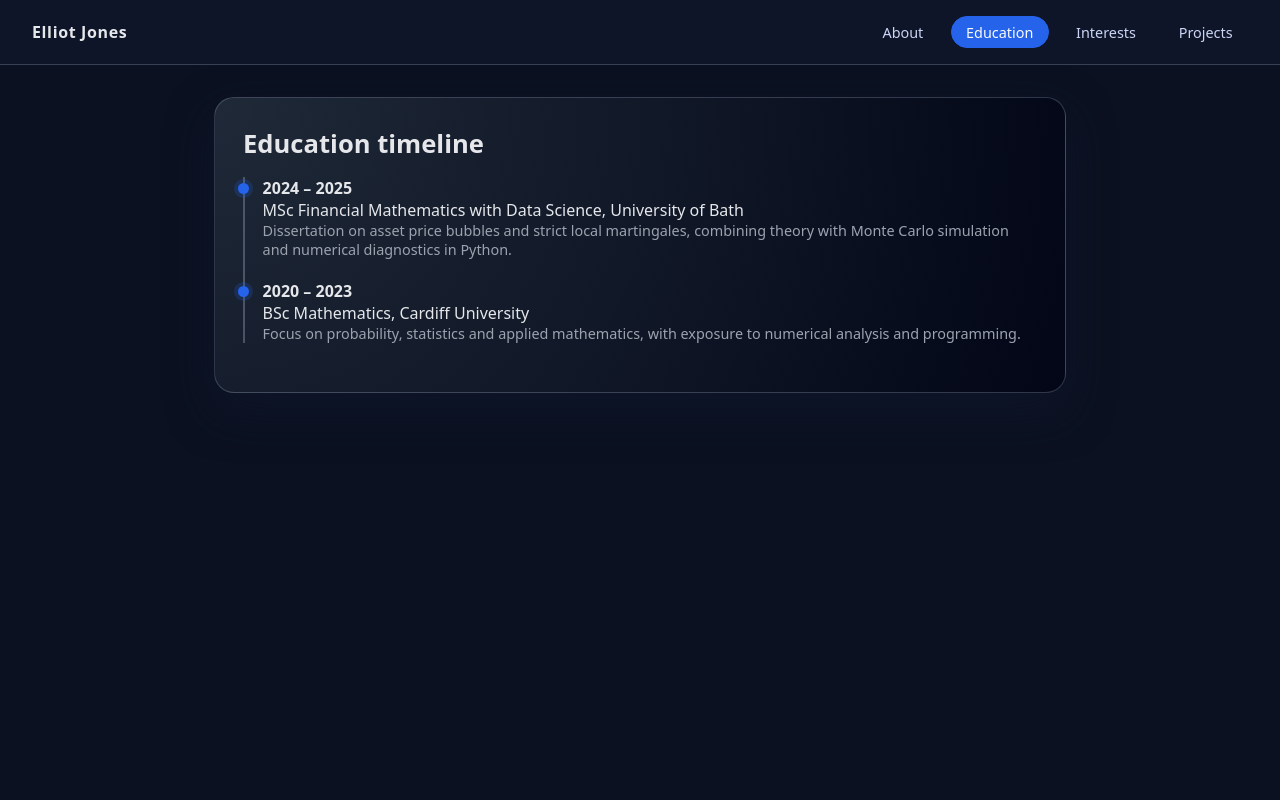
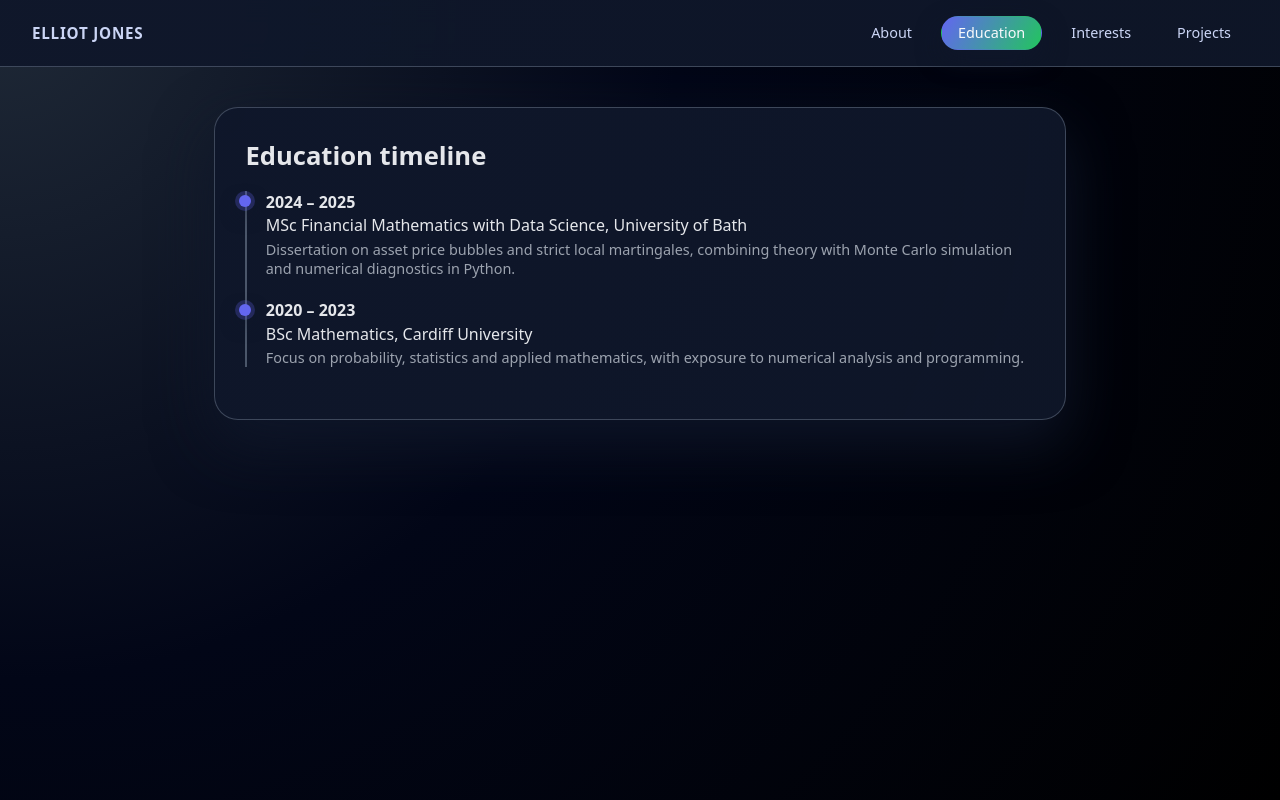
Before and after one commit to elliotjones103/elliotjones103.github.io, a plain HTML site: page education.html in a window 1280 px wide. Drawn offline with Linux system fonts and the light colour scheme.

Commit message:
website style changes

```diff
--- a/style.css
+++ b/style.css
@@ -1,13 +1,27 @@
-/* Basic layout */
+/* ---------- Global ---------- */
+
 * {
   box-sizing: border-box;
+}
+
+:root {
+  --bg: #020617;
+  --bg-alt: #0b1120;
+  --accent: #6366f1;        /* indigo */
+  --accent-2: #22c55e;      /* emerald */
+  --accent-soft: rgba(99,102,241,0.25);
+  --text-main: #e5e7eb;
+  --text-muted: #9ca3af;
+  --border-subtle: rgba(148,163,184,0.35);
 }
 
 body {
   margin: 0;
   font-family: system-ui, -apple-system, BlinkMacSystemFont, "Segoe UI", sans-serif;
-  background: #0b1120;
-  color: #e5e7eb;
+  color: var(--text-main);
+  background:
+    radial-gradient(circle at top left, #1f2937 0%, #020617 45%, #000 100%);
+  min-height: 100vh;
 }
 
 a {
@@ -15,23 +29,27 @@ a {
   text-decoration: none;
 }
 
-/* Top navigation */
+/* ---------- Top navigation ---------- */
+
 .navbar {
   display: flex;
   justify-content: space-between;
   align-items: center;
   padding: 1rem 2rem;
-  background: rgba(15,23,42,0.95);
-  border-bottom: 1px solid rgba(148,163,184,0.3);
+  background: linear-gradient(90deg, rgba(15,23,42,0.96), rgba(15,23,42,0.92));
+  border-bottom: 1px solid var(--border-subtle);
   position: sticky;
   top: 0;
-  backdrop-filter: blur(10px);
+  backdrop-filter: blur(12px);
   z-index: 10;
 }
 
 .navbar-title {
   font-weight: 600;
-  letter-spacing: 0.04em;
+  letter-spacing: 0.05em;
+  font-size: 0.95rem;
+  text-transform: uppercase;
+  color: #cbd5f5;
 }
 
 .nav-links {
@@ -40,7 +58,7 @@ a {
 }
 
 .nav-link {
-  padding: 0.35rem 0.9rem;
+  padding: 0.4rem 1rem;
   border-radius: 999px;
   font-size: 0.9rem;
   color: #cbd5f5;
@@ -49,113 +67,132 @@ a {
 }
 
 .nav-link:hover {
-  border-color: rgba(148,163,184,0.6);
+  border-color: var(--border-subtle);
   background: rgba(15,23,42,0.9);
 }
 
 .nav-link.active {
-  background: #2563eb;
-  border-color: #2563eb;
+  background: linear-gradient(120deg, var(--accent), var(--accent-2));
+  border-color: transparent;
   color: #f9fafb;
+  box-shadow: 0 10px 25px rgba(15,23,42,0.8);
 }
 
-/* Main layout */
+/* ---------- Page layout ---------- */
+
 .page {
   max-width: 900px;
-  margin: 2rem auto 3rem;
+  margin: 2.5rem auto 3.5rem;
   padding: 0 1.5rem;
 }
 
 .card {
-  background: radial-gradient(circle at top left,#1f2937,#020617);
-  border-radius: 1.25rem;
-  padding: 1.75rem;
-  box-shadow: 0 18px 45px rgba(15,23,42,0.8);
-  border: 1px solid rgba(148,163,184,0.3);
+  background: radial-gradient(circle at top left, rgba(15,23,42,0.98), rgba(15,23,42,0.92));
+  border-radius: 1.5rem;
+  padding: 1.9rem;
+  box-shadow: 0 24px 60px rgba(15,23,42,0.9);
+  border: 1px solid var(--border-subtle);
 }
 
 .page-title {
   font-size: 1.6rem;
-  margin-top: 0;
-  margin-bottom: 0.75rem;
+  margin: 0 0 0.4rem;
 }
 
 .page-subtitle {
-  margin: 0 0 1.5rem;
-  color: #9ca3af;
+  margin: 0 0 1.6rem;
+  color: var(--text-muted);
+  font-size: 0.95rem;
 }
 
-/* About bits */
+/* ---------- About / skills ---------- */
+
 .pills {
-  margin: 0.75rem 0 1.25rem;
+  margin: 0.9rem 0 1.4rem;
 }
 
 .pill {
   display: inline-block;
-  padding: 0.15rem 0.6rem;
+  padding: 0.18rem 0.7rem;
   margin: 0.12rem;
   border-radius: 999px;
   font-size: 0.75rem;
-  background: rgba(148,163,184,0.25);
-  color: #e5e7eb;
+  background: linear-gradient(
+    135deg,
+    rgba(148,163,184,0.34),
+    rgba(30,64,175,0.18)
+  );
+  color: var(--text-main);
+  box-shadow: 0 1px 4px rgba(15,23,42,0.7);
 }
 
-/* Timeline */
+/* ---------- Links row ---------- */
+
+.link-row {
+  margin-top: 1.25rem;
+  font-size: 0.92rem;
+}
+
+.link-row a {
+  color: #93c5fd;
+  margin-right: 1.2rem;
+}
+
+.link-row a:hover {
+  text-decoration: underline;
+}
+
+/* ---------- Timeline (education) ---------- */
+
 .timeline {
   list-style: none;
   padding-left: 0;
-  margin: 1rem 0 0;
-  border-left: 2px solid rgba(148,163,184,0.4);
+  margin: 1.1rem 0 0;
+  border-left: 2px solid rgba(148,163,184,0.45);
 }
 
 .timeline-item {
-  padding-left: 1.1rem;
-  margin: 0 0 1.3rem;
+  padding-left: 1.15rem;
+  margin: 0 0 1.35rem;
   position: relative;
 }
 
 .timeline-item::before {
   content: "";
   position: absolute;
-  left: -7px;
-  top: 0.35rem;
-  width: 11px;
-  height: 11px;
+  left: -8px;
+  top: 0.28rem;
+  width: 12px;
+  height: 12px;
   border-radius: 999px;
-  background: #2563eb;
-  box-shadow: 0 0 0 4px rgba(37,99,235,0.2);
+  background: var(--accent);
+  box-shadow:
+    0 0 0 4px var(--accent-soft),
+    0 8px 18px rgba(15,23,42,0.9);
 }
 
 .timeline-year {
   font-weight: 600;
-  color: #e5e7eb;
+  color: var(--text-main);
 }
 
 .timeline-role {
   font-weight: 500;
+  margin-top: 0.1rem;
 }
 
 .timeline-detail {
-  color: #9ca3af;
+  color: var(--text-muted);
   font-size: 0.9rem;
+  margin-top: 0.2rem;
 }
 
-/* Lists */
+/* ---------- Generic lists (interests, projects) ---------- */
+
 ul {
   padding-left: 1.2rem;
 }
 
-/* Links row */
-.link-row {
-  margin-top: 1.2rem;
-  font-size: 0.92rem;
+li {
+  margin-bottom: 0.4rem;
 }
-
-.link-row a {
-  color: #93c5fd;
-  margin-right: 1rem;
-}
-
-.link-row a:hover {
-  text-decoration: underline;
-}
```
